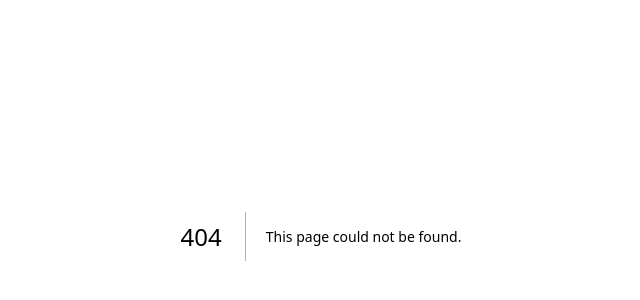
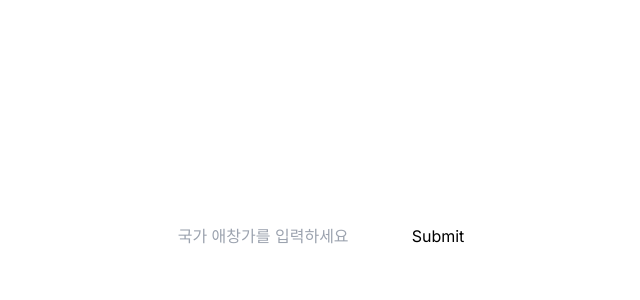
Before and after one commit to csm009177/anthem, a Next.js app: page /app in a window 1280 px wide. Before the commit this address had no page. Shown: the part 164-464 px from the top of the page, without its empty margins (319-959 px from the left). Built offline with nearby package versions, Linux system fonts and the light colour scheme.

Commit message:
cherry pick

```diff
--- /dev/null
+++ b/app/app/globals.css
@@ -0,0 +1,3 @@
+@tailwind base;
+@tailwind components;
+@tailwind utilities;
--- /dev/null
+++ b/app/app/page.tsx
@@ -0,0 +1,26 @@
+'use client'
+import Image from "next/image";
+
+export default function Home() {
+
+  const handleSubmit = (event) => {
+    event.preventDefault(); // 폼 제출 시 페이지 리로딩 방지
+
+    const inputValue = event.target.anthem.value;
+
+    if (inputValue === "동해물과 백두산이 마르고 닳도록 하느님이 보우하사 우리 나라만세 무궁화 삼천리 화려강산 대한사람 대한으로 길이 보전하세") {
+      alert("ok");
+    } else {
+      alert("올바른 애국가를 입력하세요");
+    }
+  };
+
+  return (
+    <div className="h-screen w-screen flex justify-center">
+      <form onSubmit={handleSubmit} className="flex justify-center items-center">
+        <input type="text" name="anthem" className="w-70 h-10" placeholder="국가 애창가를 입력하세요"/>
+        <button type="submit">Submit</button>
+      </form>
+    </div>
+  );
+}
```
